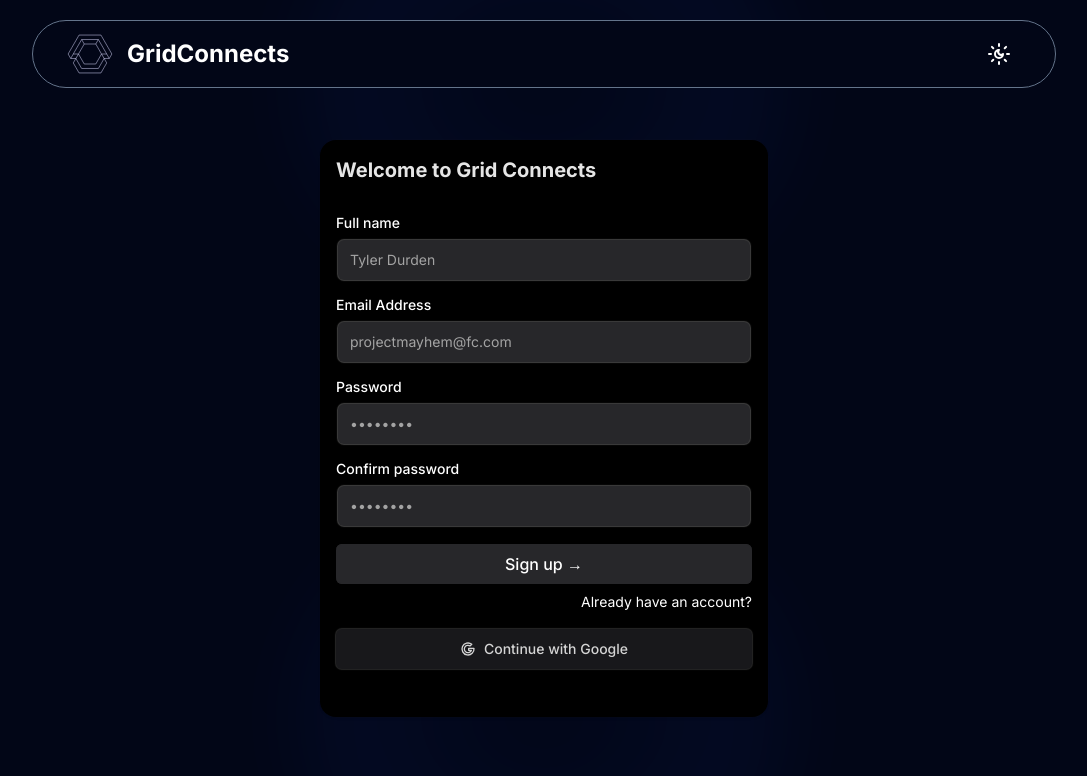
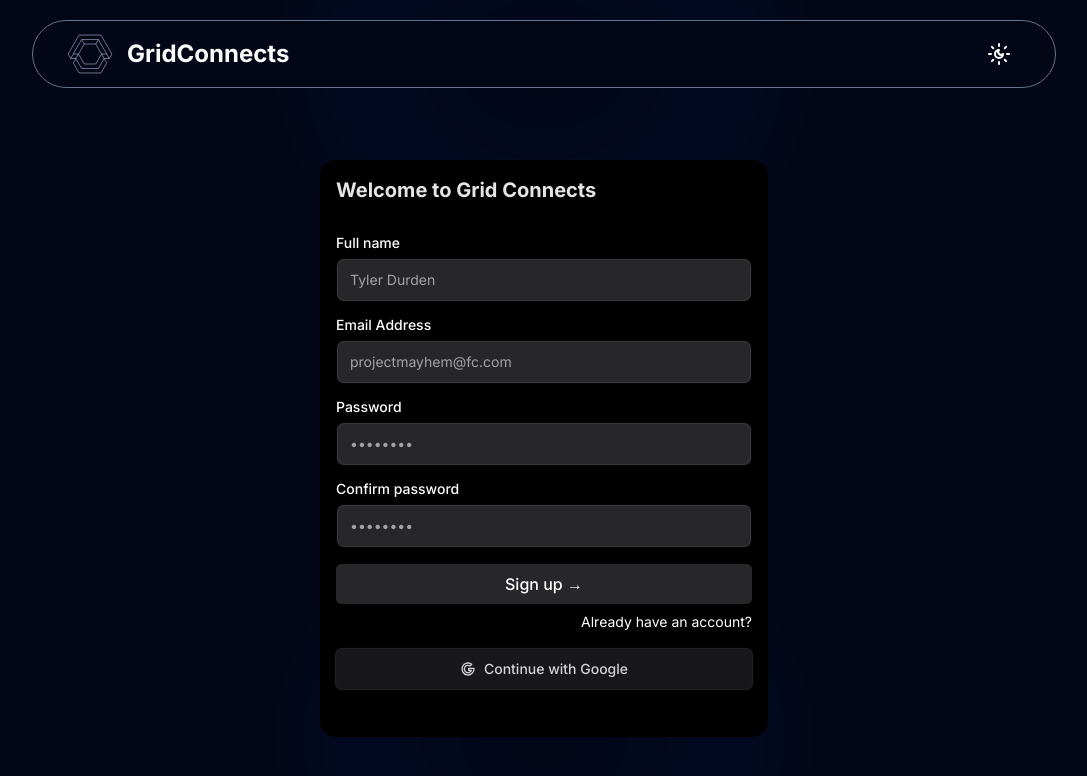
Before and after one commit to CuriousCoder00/GRID-CONNECT, a Next.js app: page /register in a window 1280 px wide. Shown: the top 776 px of the page, without its empty margins (96-1183 px from the left). Built offline with nearby package versions, Linux system fonts and the light colour scheme.

Commit message:
refactor: Update page layout and styling for registration form

```diff
--- a/app/(auth)/(routes)/register/page.tsx
+++ b/app/(auth)/(routes)/register/page.tsx
@@ -12,7 +12,7 @@ export default function page() {
     console.log("Form submitted");
   };
   return (
-    <div className="max-w-md w-full mx-auto mt-14 rounded-none md:rounded-2xl p-4 shadow-input bg-white dark:bg-black">
+    <div className="max-w-md w-full mx-auto md:mt-24 mt-14 rounded-none md:rounded-2xl p-4 shadow-input bg-white dark:bg-black">
       <h2 className="font-bold text-xl text-neutral-800 dark:text-neutral-200">
         Welcome to Grid Connects
       </h2>
```
